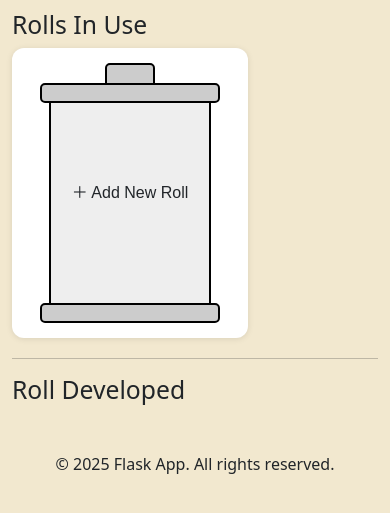
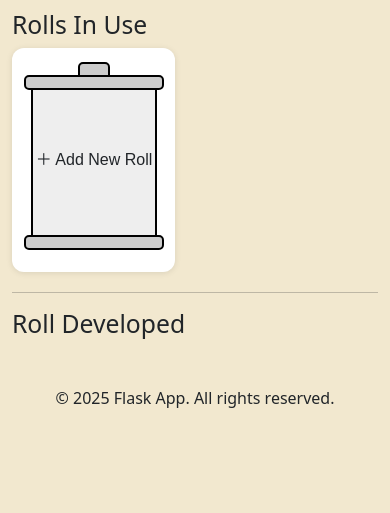
Before and after one commit to zhanzhan-lee/FilmTrack, a Flask app: page /shooting in a window 390 px wide. Shown: the part 70-583 px from the top of the page. Run offline with Flask 3, Linux system fonts and the light colour scheme; the visitor is signed in with stand-in values (Sample User, id 1); data that the repository does not hold is empty.

Commit message:
feat(fshooting): Organize responsive layout

```diff
--- a/app/routes/shooting.py
+++ b/app/routes/shooting.py
@@ -2,7 +2,7 @@
 
 from flask import Blueprint, request, render_template, jsonify
 from flask_login import login_required, current_user
-from app.models import Roll, Film, Photo
+from app.models import Roll, Film, Photo, Camera, Lens
 from app.forms import RollForm
 from app import db
 import os
@@ -223,3 +223,24 @@ def upload_photo():
     db.session.commit()
 
     return jsonify({'success': True})
+
+
+@shooting.route('/gear/data/cameras')
+@login_required
+def get_cameras():
+    cameras = Camera.query.filter_by(user_id=current_user.id).all()
+    return jsonify([{
+        'id': cam.id,
+        'brand': cam.brand,
+        'model': cam.model
+    } for cam in cameras])
+
+@shooting.route('/gear/data/lenses')
+@login_required
+def get_lenses():
+    lenses = Lens.query.filter_by(user_id=current_user.id).all()
+    return jsonify([{
+        'id': lens.id,
+        'brand': lens.brand,
+        'model': lens.model
+    } for lens in lenses])
--- a/app/static/css/shooting-frames.css
+++ b/app/static/css/shooting-frames.css
@@ -126,3 +126,26 @@
     text-align: center;
     font-weight: bold;
 }
+
+@media (max-width: 640px) {
+    .film-strip {
+
+        gap: 6px;
+        transform: translate(-30px, -10px); /* 取消横移 */
+    }
+
+    .film-frame {
+        width: 180px;
+        height: 120px;
+        font-size: 18px;
+    }
+
+    .film-logo-container-frame {
+        width: 140px;
+        height: 200px;
+    }
+
+    .roll-name-label {
+        font-size: 12px;
+    }
+}
--- a/app/static/css/shooting-rolls.css
+++ b/app/static/css/shooting-rolls.css
@@ -18,17 +18,22 @@ body {
 /* 继续复用 gear-card 样式但可以微调 */
 /* Continue to reuse the gear-card style but can be fine-tuned */
 .gear-card {
-    width: 236px;
-    /*max-width: 600px; */
+    flex: 1 1 calc(20% - 20px);  /* 默认 5列 */
+    max-width: calc(20% - 20px);
     background: #fff;
     border-radius: 12px;
     box-shadow: 0 1px 6px rgba(0, 0, 0, 0.1);
-    overflow: auto;
+    overflow: hidden;
     text-align: center;
-    padding: 15px;
+    padding: 12px;
     font-family: sans-serif;
     transition: all 0.3s ease;
+    display: flex;
+    flex-direction: column;
+    align-items: center;
+    transition: all 0.3s ease-in-out;
 }
+
 
 .subtext {
     font-size: 14px;
@@ -71,6 +76,7 @@ body {
     align-items: center;
     flex-shrink: 0;
     overflow: hidden; /* 保证盖子不会溢出 *//* Make sure the lid doesn't overflow */
+    transition: all 0.3s ease-in-out;
 }
 
 
@@ -98,6 +104,7 @@ body {
 
     z-index: 2; /* Under the cap */
     margin-top: 20px;
+    transition: all 0.3s ease-in-out;
 }
 
 .roll-details {
@@ -118,6 +125,7 @@ body {
     position: absolute;
     left: 0;
     z-index: 3; /* cap is above */
+    transition: all 0.3s ease-in-out;
 }
 
 /* 上盖子 top cap */
@@ -148,4 +156,60 @@ body {
     align-items: center;
     position: relative;
     z-index: 1;
+    transition: all 0.3s ease-in-out;
 }
+
+@media (max-width: 1200px) {
+    .gear-card {
+        flex: 1 1 calc(25% - 20px);  /* 4列 */
+        max-width: calc(25% - 20px);
+    }
+}
+
+@media (max-width: 992px) {
+    .gear-card {
+        flex: 1 1 calc(50% - 20px);  /* 2列 */
+        max-width: calc(50% - 20px);
+    }
+}
+
+@media (max-width: 640px) {
+    .gear-card {
+        flex: 1 1 calc(50% - 20px);  /* 2列 */
+        max-width: calc(50% - 20px);
+    }
+    .film-logo-container {
+        width: 140px;
+        height: 200px;
+    }
+
+    .film-logo {
+        width: 150px;
+        height: auto;
+        margin-top: 6px;
+    }
+
+    .film-cap {
+        height: 15px;
+    }
+
+    .film-cap.top {
+        top: 15px;   /* ✅ 相对高度控制 */
+    }
+
+    .film-cap.bottom {
+        bottom: 10px; /* ✅ 相对高度控制 */
+    }
+
+    .film-cap.axle {
+        width: 32px;
+        height: 18px;
+        left: 54px;
+        top: 2px;
+    }
+
+    .film-add-body {
+        width: 126px;
+        height: 160px;
+    }
+}
--- a/app/static/js/shooting-rolls.js
+++ b/app/static/js/shooting-rolls.js
@@ -255,33 +255,3 @@ document.addEventListener('click', function (e) {
         modal.show();
     }
 });
-
-document.getElementById('finish-roll-form').addEventListener('submit', function (e) {
-    e.preventDefault();
-    const form = e.target;
-    const rollId = form.querySelector('[name=roll_id]').value;
-    const endDate = form.querySelector('[name=end_date]').value;
-
-    const formData = new FormData();
-    formData.set('status', 'finished');
-    formData.set('end_date', endDate);
-
-    fetch(`/shooting/finish_roll/${rollId}`, {
-        method: 'POST',
-        body: formData
-    })
-    .then(res => res.json())
-    .then(data => {
-        if (data.success) {
-            bootstrap.Modal.getInstance(document.getElementById('finishRollModal')).hide();
-
-            const card = document.querySelector(`[data-finish-roll="${rollId}"]`)?.closest('.gear-card');
-            if (card) card.remove();
-
-            if (data.roll.status === 'finished' && window.createRollRow) {
-                const row = createRollRow(data.roll);
-                document.getElementById('roll-detail-list').appendChild(row);
-            }
-        }
-    });
-});
```
Also changed, not shown: app/static/js/shooting-frames.js (+59 -1 lines), app/templates/_modals/frame_model.html (+31 -2 lines).
